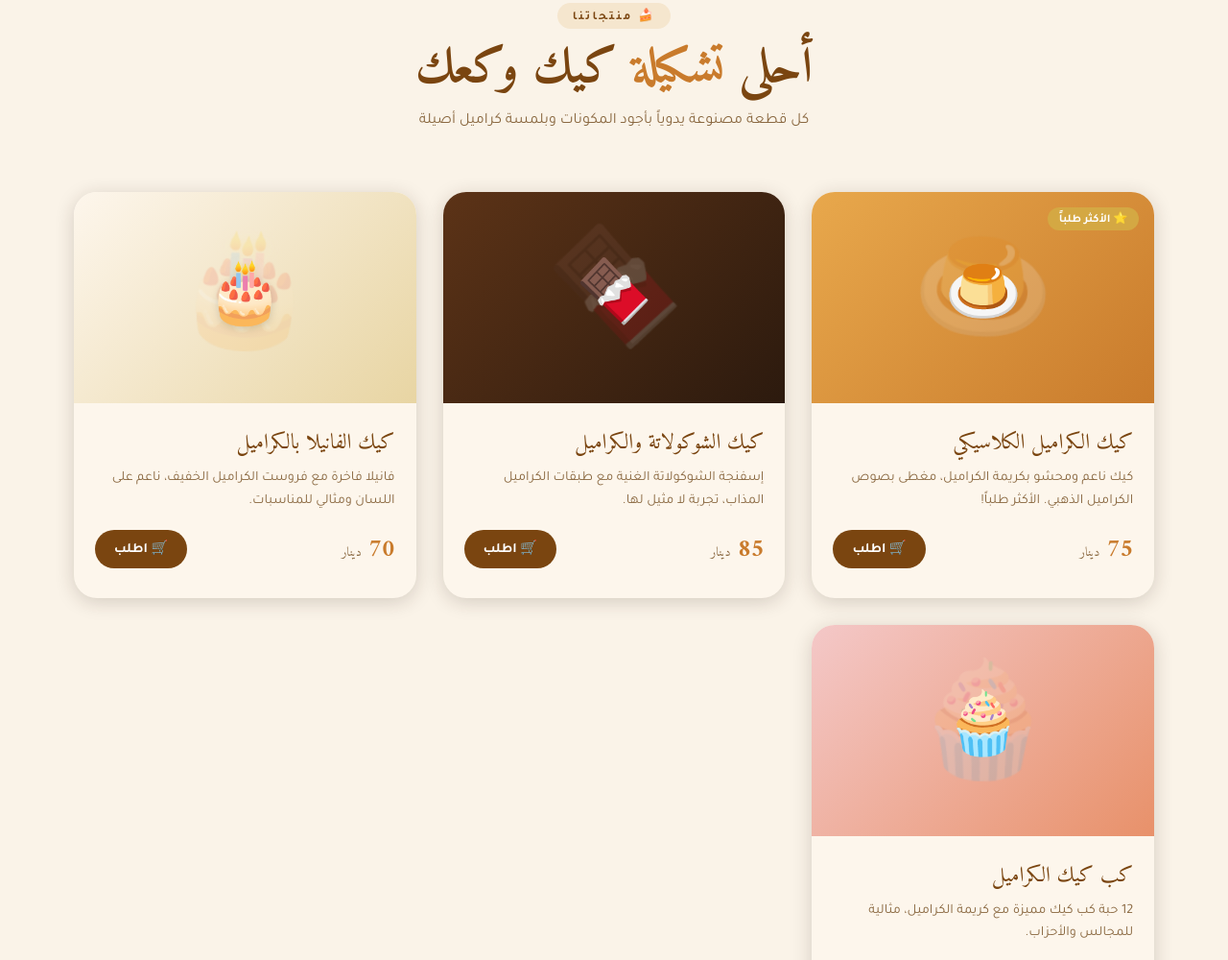
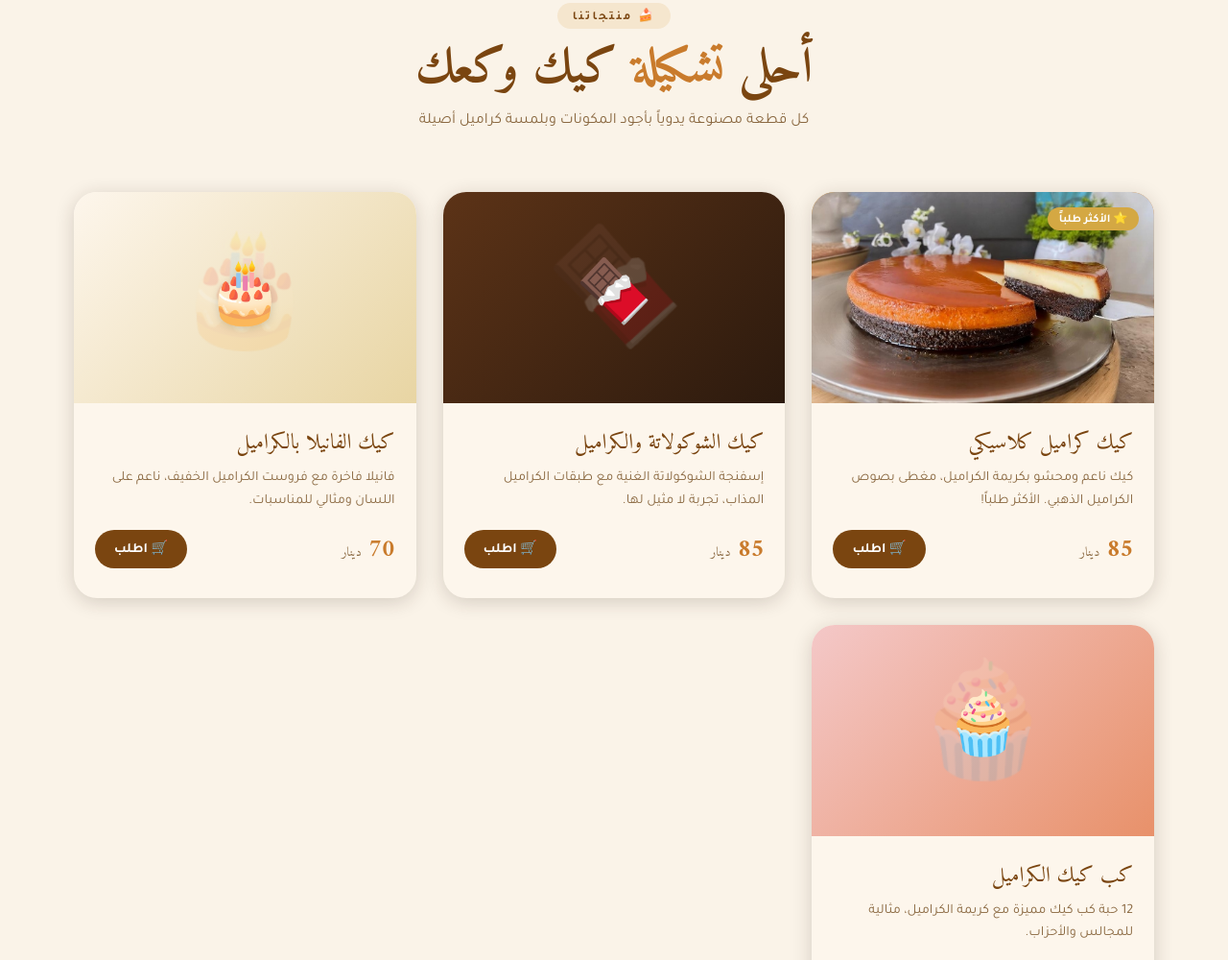
Before and after one commit to Uldy-USDBOT/Cashtagen, a plain HTML site: page index.html in a window 1280 px wide. Shown: the part 913-1913 px from the top of the page at 96% size. Drawn offline with Linux system fonts and the light colour scheme.

Commit message:
Update product card details and styles

```diff
--- a/index.html
+++ b/index.html
@@ -254,6 +254,14 @@
       display: flex; align-items: center; justify-content: center;
       font-size: 7rem; opacity: .18;
       animation: floatEmoji 4s ease-in-out infinite;
+    }
+    .card-img .product-image {
+      width: 100%;
+      height: 100%;
+      object-fit: cover;
+      position: absolute;
+      inset: 0;
+      z-index: 1;
     }
     @keyframes floatEmoji { 0%,100%{transform:scale(1) rotate(-5deg)} 50%{transform:scale(1.06) rotate(5deg)} }
 
@@ -517,15 +525,15 @@
     <!-- 1 -->
     <div class="product-card featured">
       <div class="card-img caramel-bg">
-        <span style="font-size:4rem;z-index:1;position:relative;">🍮</span>
+        <img class="product-image" src="caramisek.jpg" alt="كيك كراميل كلاسيكي" />
         <div class="emoji-bg">🍮</div>
       </div>
       <div class="card-body">
-        <div class="card-name">كيك الكراميل الكلاسيكي</div>
+        <div class="card-name">كيك كراميل كلاسيكي</div>
         <p class="card-desc">كيك ناعم ومحشو بكريمة الكراميل، مغطى بصوص الكراميل الذهبي. الأكثر طلباً!</p>
         <div class="card-footer">
-          <div class="card-price">75 <span>دينار</span></div>
-          <a class="btn-order" href="https://wa.me/218917021437?text=مرحباً، أريد الطلب: كيك الكراميل الكلاسيكي" target="_blank" rel="noopener">
+          <div class="card-price">85 <span>دينار</span></div>
+          <a class="btn-order" href="https://wa.me/218917021437?text=مرحباً، أريد الطلب: كيك كراميل كلاسيكي" target="_blank" rel="noopener">
             🛒 اطلب
           </a>
         </div>
```
